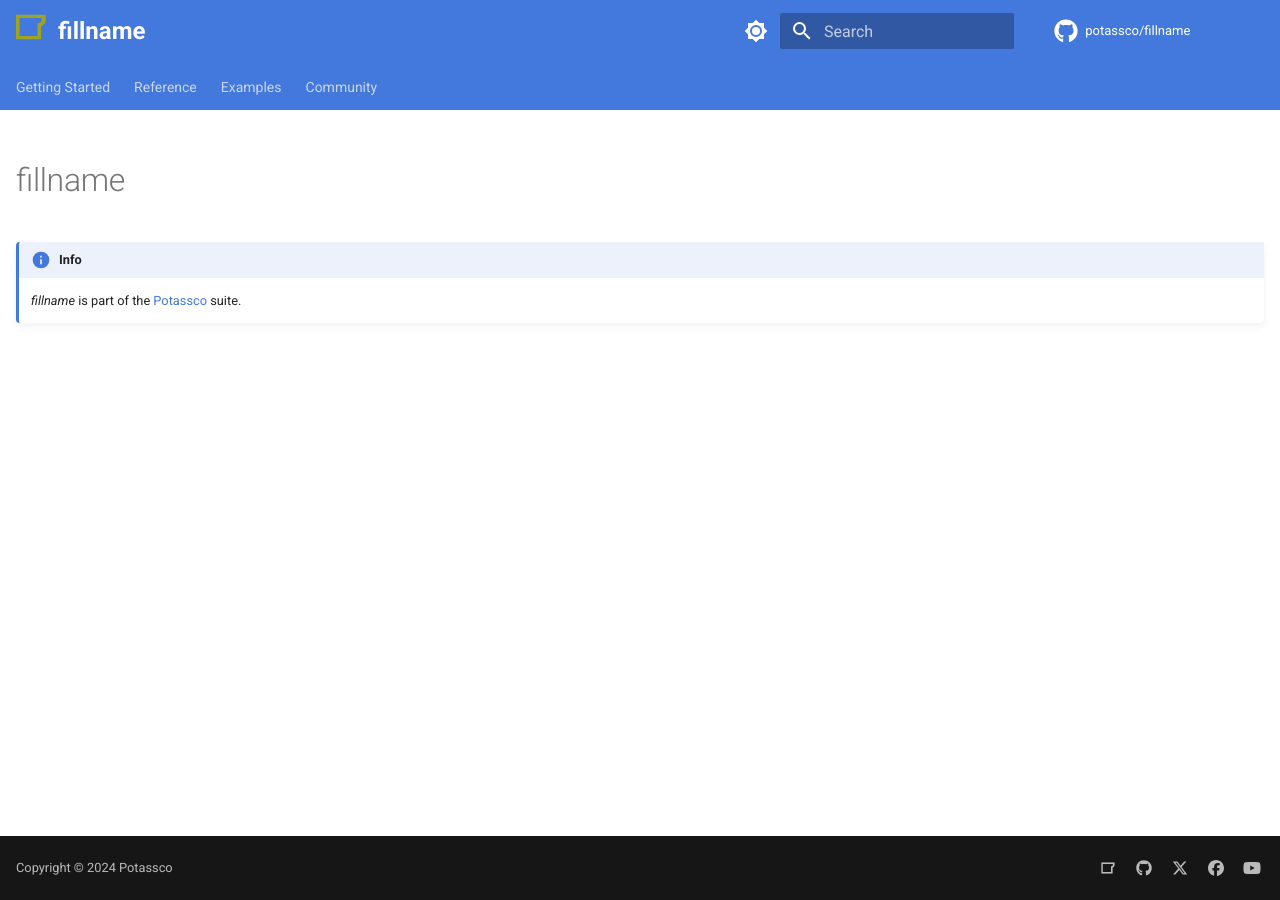
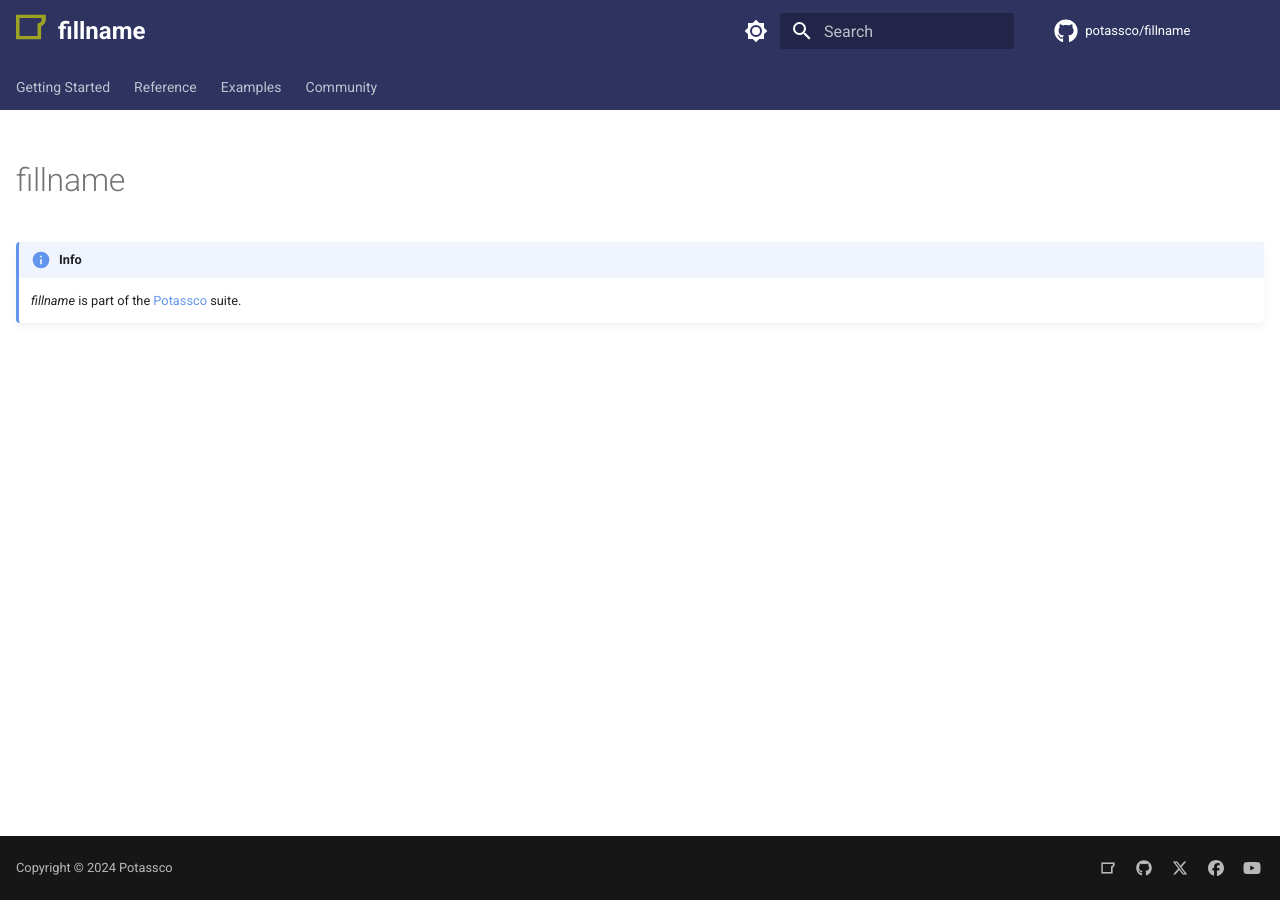
Before and after one commit to potassco/python-project-template, an MkDocs documentation site: the page built from docs/index.md, in a window 1280 px wide. Built offline with MkDocs 1.6.1 and Material for MkDocs 9.7.7, drawn with Linux system fonts in a browser that asks for light colours; comment, search, counter and statistics services are not loaded.

Commit message:
Correction on styles

```diff
--- a/docs/_custom/css/extra.css
+++ b/docs/_custom/css/extra.css
@@ -1,9 +1,29 @@
+/* ============================================================
+   Brand colors
+   ============================================================ */
+
+:root {
+    --md-primary-fg-color: #6495ED;
+}
+
+[data-md-color-scheme="default"] .md-header,
+[data-md-color-scheme="default"] .md-tabs,
+[data-md-color-scheme="slate"] .md-header,
+[data-md-color-scheme="slate"] .md-tabs {
+    --md-primary-fg-color: #2E3360;
+}
+
+[data-md-color-scheme="default"] .md-nav--primary .md-nav__title,
+[data-md-color-scheme="slate"] .md-nav--primary .md-nav__title {
+    background-color: #2E3360;
+}
+
+
+/* ============================================================
+   Code highlight colors
+   ============================================================ */
+
 [data-md-color-scheme="default"] {
-    --md-primary-fg-color: #4378dc;
-    --md-primary-fg-color--light: #4378dc;
-    --md-primary-fg-color--dark: #4378dc;
-
-    /* Code colors – light background */
     --md-code-hl-number-color: hsl(11, 80%, 40%);
     --md-code-hl-special-color: hsl(340, 75%, 45%);
     --md-code-hl-function-color: hsl(271, 55%, 45%);
@@ -19,11 +39,6 @@
 }
 
 [data-md-color-scheme="slate"] {
-    --md-typeset-a-color: #4378dc;
-    --md-primary-fg-color: #253758;
-    --md-primary-fg-color--dark: #253758;
-
-    /* Code colors – dark background */
     --md-code-hl-number-color: hsl(11, 85%, 68%);
     --md-code-hl-special-color: hsl(340, 82%, 72%);
     --md-code-hl-function-color: hsl(271, 70%, 78%);
@@ -37,6 +52,11 @@
     --md-code-hl-generic-color: hsl(210, 15%, 62%);
     --md-code-hl-variable-color: hsl(24, 80%, 68%);
 }
+
+
+/* ============================================================
+   Layout
+   ============================================================ */
 
 .md-grid {
     max-width: 1350px;
```
